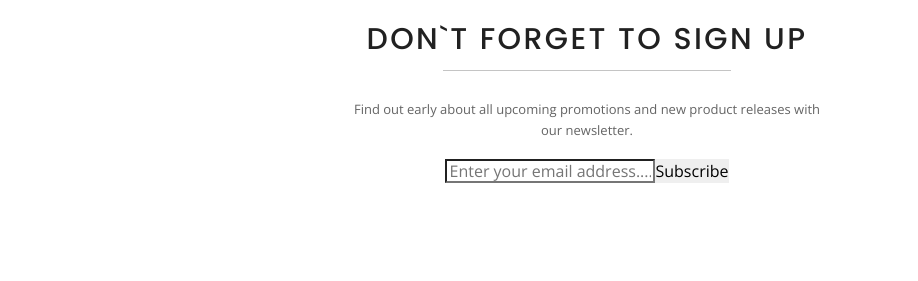
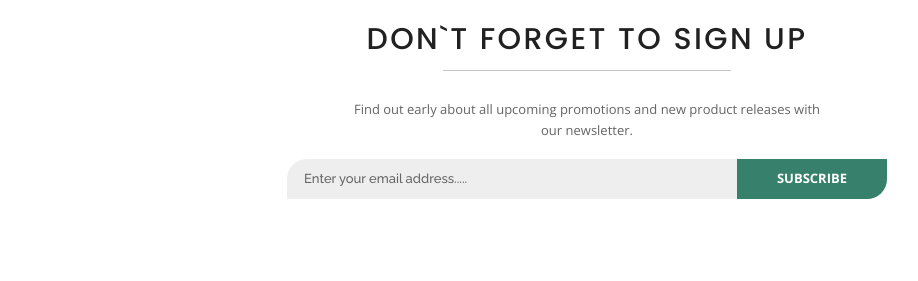
Before and after one commit to Zymbsis-fs/Home-Design, a plain HTML site: page index.html in a window 1280 px wide. Shown: the part 3736-4017 px from the top of the page, without its empty margins (53-971 px from the left). Drawn offline with nearby package versions, Linux system fonts and the light colour scheme.

Commit message:
eighth-section

```diff
--- a/css/styles.css
+++ b/css/styles.css
@@ -842,4 +842,26 @@ address {
   justify-content: center;
 }
 
-.registration-input {}
+.registration-input {
+  width: 450px;
+  height: 40px;
+  padding-left: 17px;
+  border-top-left-radius: 20px;
+  background-color: #eee;
+  border: none;
+  font-family: Raleway;
+  font-size: 13px;
+  font-weight: 500;
+  line-height: 3.05;
+}
+
+input::placeholder {
+  color: #646464;
+}
+
+.registration-button {
+  width: 150px;
+  height: 40px;
+  border-top-left-radius: 0;
+  text-transform: uppercase;
+}
--- a/index.html
+++ b/index.html
@@ -444,11 +444,16 @@
               type="email"
               name="user-email"
               placeholder="Enter your email address....."
-            /><button type="submit">Subscribe</button>
+            /><button class="button registration-button" type="submit">
+              Subscribe
+            </button>
           </form>
         </div>
       </section>
     </main>
+
+    <!-- Footer -->
+
     <footer>
       <div class="container">
         <a href=""
```
